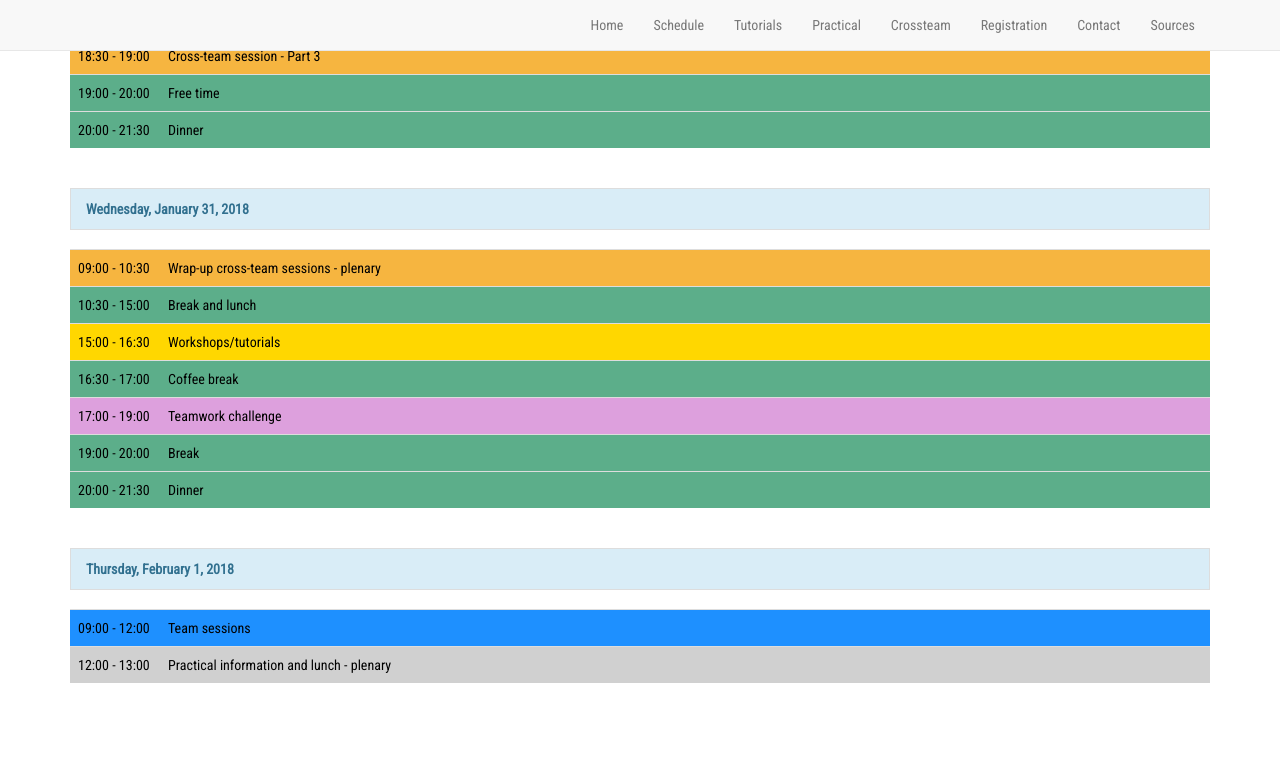
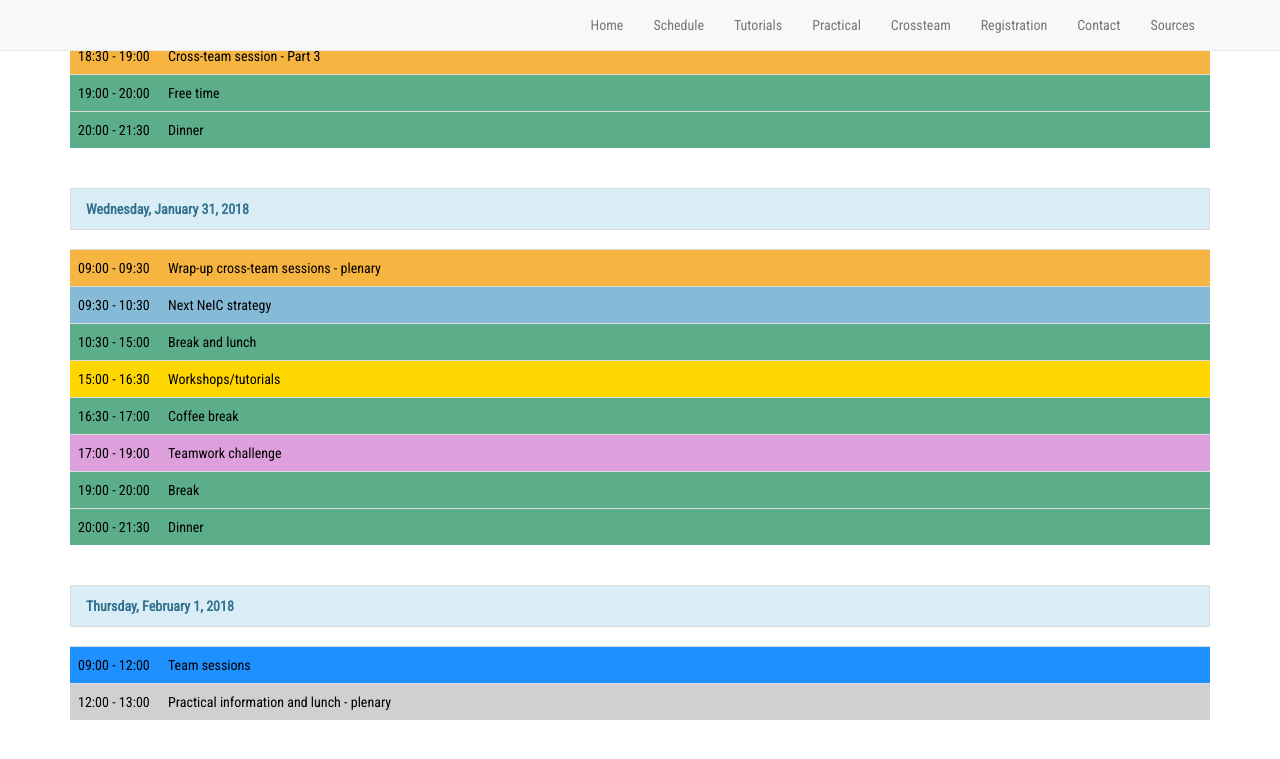
Before and after one commit to neicnordic/ahm18.neic.nordforsk.org, a Jekyll site: the page built from schedule.md, in a window 1280 px wide and 900 px high, scrolled down 647 px. Shown: the top 759 px of the window. Built offline with Jekyll 4.4.1, drawn with Linux system fonts in a browser that asks for light colours; nearby versions of some CDN libraries.

Commit message:
Divided the cross-team wrap-up and NeIC strategy session

```diff
--- a/schedule.md
+++ b/schedule.md
@@ -52,9 +52,12 @@ schedule:
           title: Dinner
     - day: Wednesday, January 31, 2018
       sections:
-        - time: 09:00 - 10:30
+        - time: 09:00 - 09:30
           type: crossteam
           title: Wrap-up cross-team sessions - plenary
+        - time: 09:30 - 10:30
+          type: plenary
+          title: Next NeIC strategy
         - time: 10:30 - 15:00
           type: recreation
           title: Break and lunch
```
